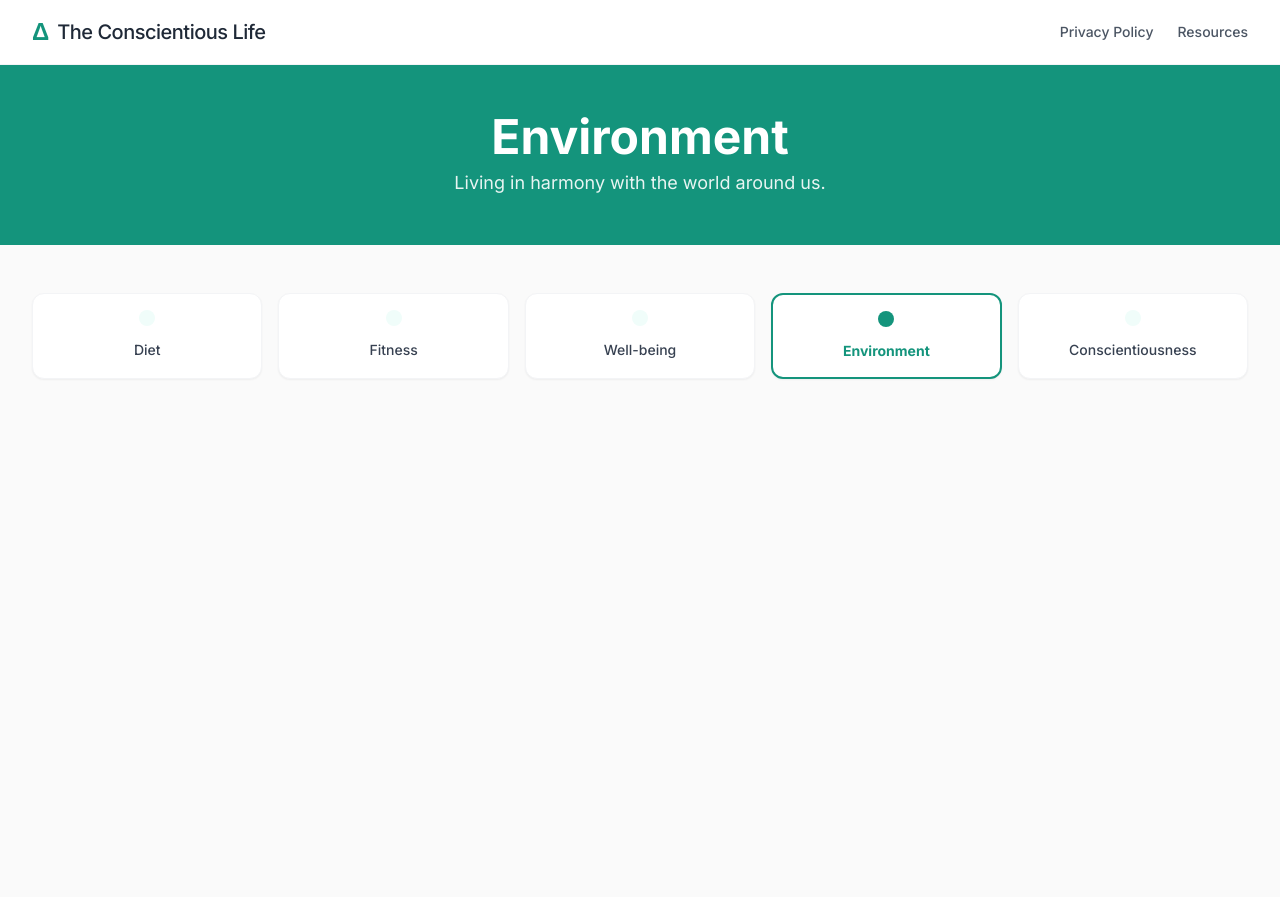
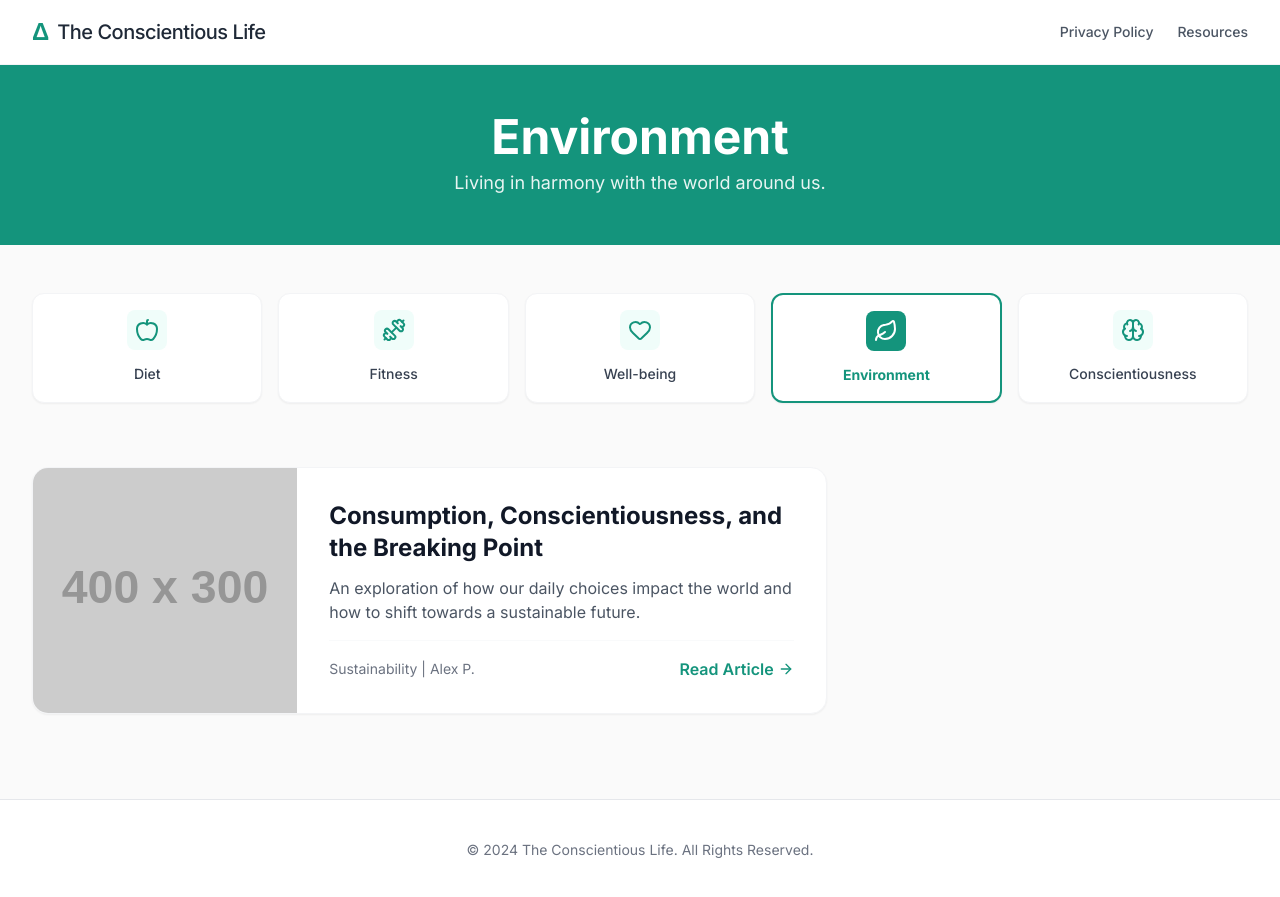
Before and after one commit to theconscientiouslife1-coder/TheCL, a Jekyll site: the page environment.html, which Jekyll copies as it is, in a window 1280 px wide. Shown: the top 897 px of the page. Built offline with Jekyll 4.4.1, drawn with Linux system fonts in a browser that asks for light colours; nearby versions of some CDN libraries.

Commit message:
Fix: Add icon scripts and link between environment pages and something

```diff
--- a/environment.html
+++ b/environment.html
@@ -86,4 +86,40 @@
 
         <div class="grid grid-cols-1 lg:grid-cols-3 gap-12">
             <div class="lg:col-span-2">
-                <article class="bg-white rounded-2xl shadow-
+                <article class="bg-white rounded-2xl shadow-sm border border-gray-100 overflow-hidden flex flex-col md:flex-row animate-on-scroll opacity-0">
+                    <img src="https://via.placeholder.com/400x300" alt="Environment" class="w-full md:w-1/3 h-52 md:h-auto object-cover">
+                    <div class="p-8 flex flex-col justify-between w-full">
+                        <div>
+                            <h2 class="text-2xl font-bold text-gray-900 mb-3">Consumption, Conscientiousness, and the Breaking Point</h2>
+                            <p class="text-gray-600 mb-4">An exploration of how our daily choices impact the world and how to shift towards a sustainable future.</p>
+                        </div>
+                        <div class="flex justify-between items-center pt-4 border-t border-gray-50">
+                            <span class="text-sm text-gray-500">Sustainability | Alex P.</span>
+                            <a href="the_environment_main_article.html" class="text-[#14947c] hover:underline font-semibold flex items-center">
+                                Read Article <i data-lucide="arrow-right" class="w-4 h-4 ml-1"></i>
+                            </a>
+                        </div>
+                    </div>
+                </article>
+            </div>
+        </div>
+    </main>
+
+    <footer class="bg-white border-t py-10 text-center text-gray-500 text-sm">
+        <p>&copy; 2024 The Conscientious Life. All Rights Reserved.</p>
+    </footer>
+
+    <script>
+        lucide.createIcons();
+        const observer = new IntersectionObserver((entries) => {
+            entries.forEach(entry => {
+                if (entry.isIntersecting) {
+                    entry.target.classList.add('slide-up');
+                    entry.target.classList.remove('opacity-0');
+                }
+            });
+        }, { threshold: 0.1 });
+        document.querySelectorAll('.animate-on-scroll').forEach(s => observer.observe(s));
+    </script>
+</body>
+</html>
```
